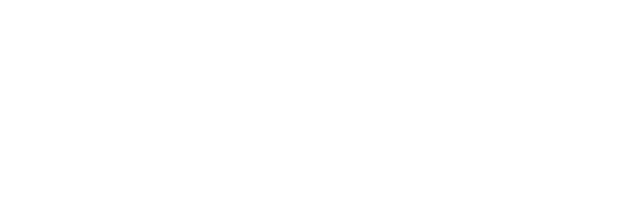
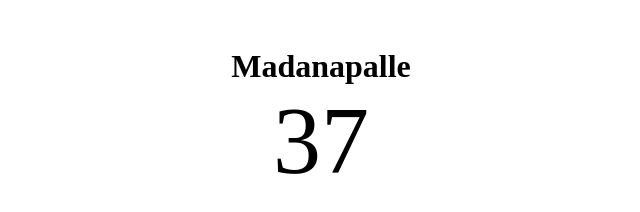
Before and after one commit to Usman0226/Weather-App, a plain HTML site: page index.html in a window 1280 px wide. Shown: the whole page, without its empty margins (319-959 px from the left). Drawn offline with Linux system fonts and the light colour scheme.

Commit message:
Added some basic HTML and CSS

```diff
--- a/index.html
+++ b/index.html
@@ -4,8 +4,24 @@
     <meta charset="UTF-8">
     <meta name="viewport" content="width=device-width, initial-scale=1.0">
     <title>Document</title>
+    <link rel="stylesheet" href="style.css">
 </head>
 <body>
+    <!-- Things to add
+    1.Location
+    2.Temp
+    3.weather Info like cloudy / Rainy
+    4.List of weather changes in a day (horizontal scroll)
+    5. -->
+   <header>
+       <h1> Madanapalle</h1>
+       <div class="temp">
+         37
+       </div>
+   </header>
+   <main>
 
+    </div>
+   </main>
 </body>
 </html>
--- a/style.css
+++ b/style.css
@@ -0,0 +1,22 @@
+*{
+box-sizing: border-box;
+margin: 0;
+padding: 0;
+}
+html,body{
+    width: 100vw;
+    height: 100vh;
+}
+
+header{
+    margin-top: 3rem;
+    display: flex;
+    flex-direction: column;
+    justify-content: center;
+    align-items: center;
+}
+
+header .temp{
+    font-size: 6rem;
+    align-self: center;
+}
```
